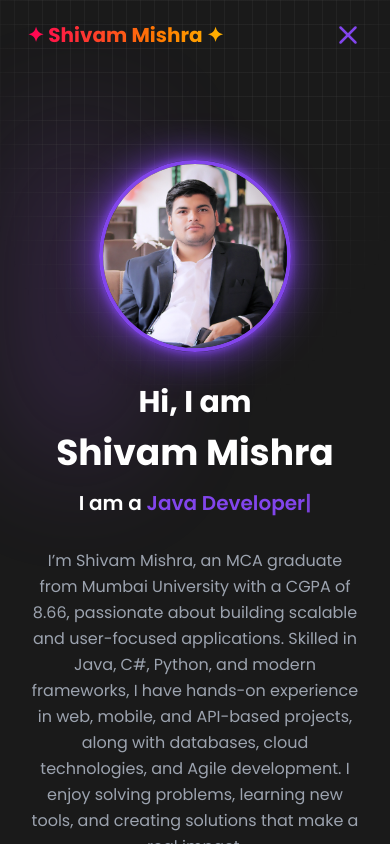
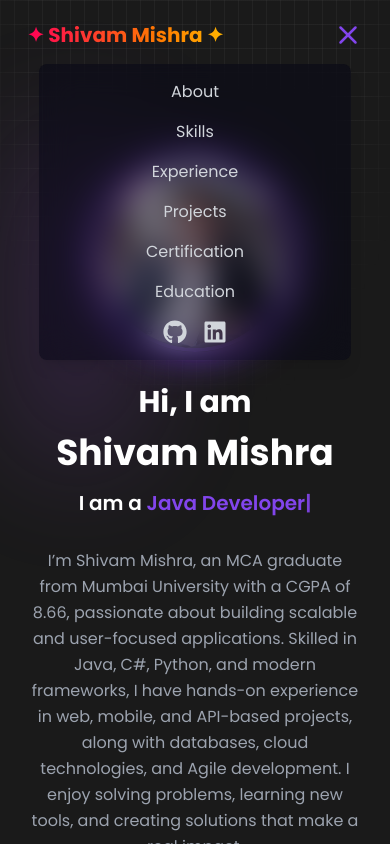
Before and after one commit to Shivammishra-79/Shivam-Portfolio, a React (Vite) app: page / in a window 390 px wide. Both pictures are taken after a click on the icon 347 px from the left and 35 px from the top of the page. Shown: the top 844 px of the page. Built offline with nearby package versions, Linux system fonts and the light colour scheme.

Commit message:
Initial commit with updated portfolio

```diff
--- a/src/components/Navbar/Navbar.jsx
+++ b/src/components/Navbar/Navbar.jsx
@@ -126,7 +126,7 @@
           </a>
         </div>
 
-        {/* Mobile Toggle */}
+         {/* Mobile Menu Icon */}
         <div className="md:hidden">
           {isOpen ? (
             <FiX
@@ -141,6 +141,44 @@
           )}
         </div>
       </div>
+
+      {/* Mobile Menu Items */}
+      {isOpen && (
+        <div className="absolute top-16 left-1/2 transform -translate-x-1/2 w-4/5 bg-[#050414] bg-opacity-50 backdrop-filter backdrop-blur-lg z-50 rounded-lg shadow-lg md:hidden">
+          <ul className="flex flex-col items-center space-y-4 py-4 text-gray-300">
+            {menuItems.map((item) => (
+              <li
+                key={item.id}
+                className={`cursor-pointer hover:text-white ${
+                  activeSection === item.id ? "text-[#8245ec]" : ""
+                }`}
+              >
+                <button onClick={() => handleMenuItemClick(item.id)}>
+                  {item.label}
+                </button>
+              </li>
+            ))}
+            <div className="flex space-x-4">
+              <a
+                href="https://github.com/Shivammishra-79"
+                target="_blank"
+                rel="noopener noreferrer"
+                className="text-gray-300 hover:text-white"
+              >
+                <FaGithub size={24} />
+              </a>
+              <a
+                href="https://www.linkedin.com/in/sammishr/"
+                target="_blank"
+                rel="noopener noreferrer"
+                className="text-gray-300 hover:text-white"
+              >
+                <FaLinkedin size={24} />
+              </a>
+            </div>
+          </ul>
+        </div>
+      )}
     </nav>
   );
 };
```
Also changed, not shown: 1 other file (tests, documents, lock files or other folders).
